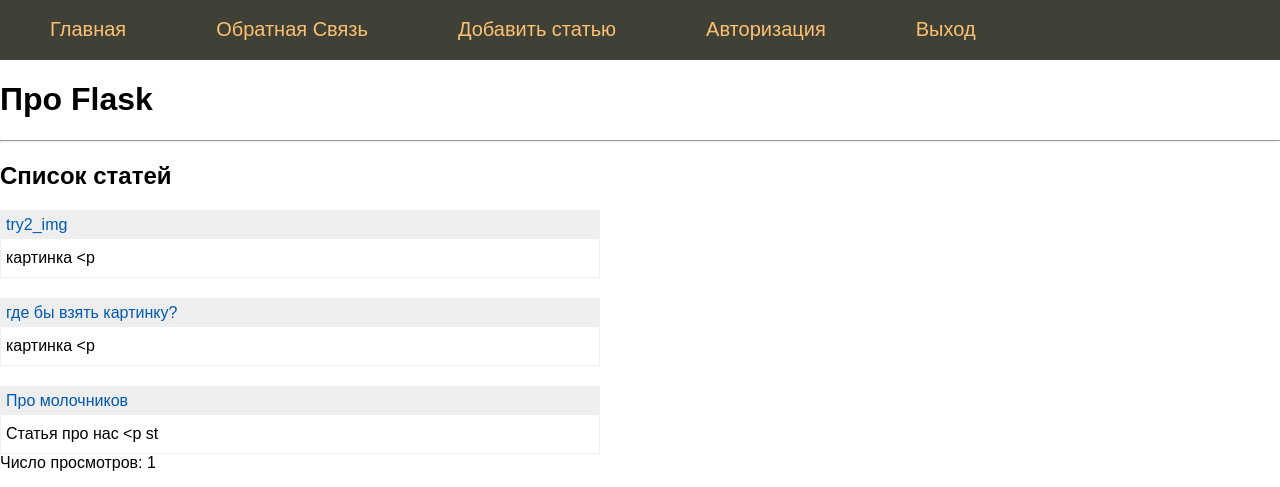
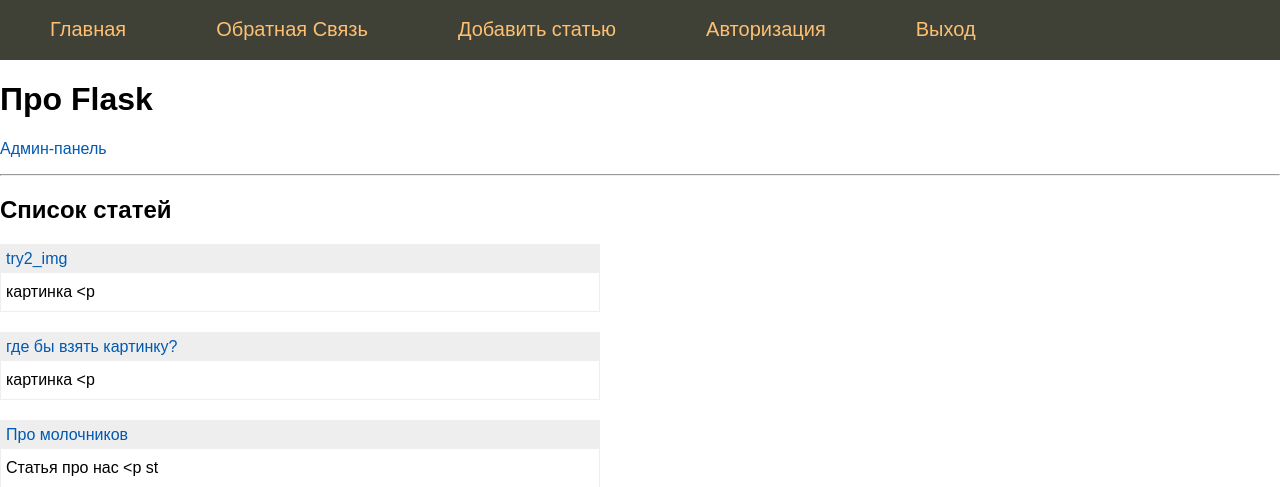
Before and after one commit to iliaman1/flask_2_try, a Flask app: page / in a window 1280 px wide. Shown: the top 487 px of the page. Run offline with Flask 2, Linux system fonts and the light colour scheme; data comes from the database, SQL or seed files in the repository.

Commit message:
кхм. ссылка на админ панель с главной страницы.))

```diff
--- a/templates/index.html
+++ b/templates/index.html
@@ -2,6 +2,7 @@
 
 {% block content %}
 {{ super() }}
+    <p><a href="{{ url_for('admin.index') }}">Админ-панель</a> </p>
 <hr>
 <h2>Список статей</h2>
 <ul class="list-posts">
```
